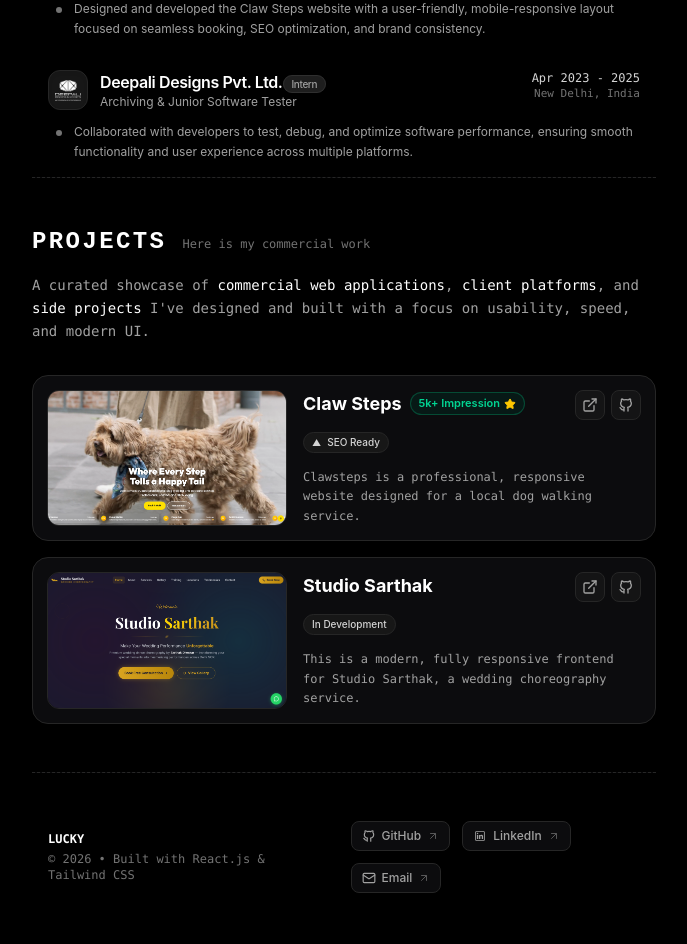
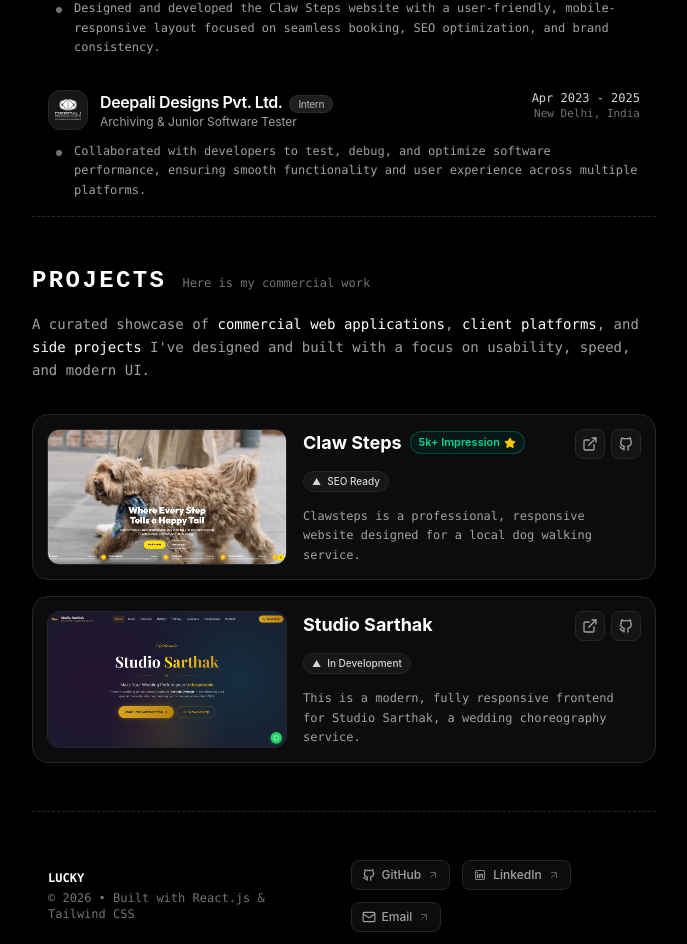
Before and after one commit to luckycoding-lab/portfolio, a React (Vite) app: page / in a window 1280 px wide. Shown: the part 1460-2404 px from the top of the page, without its empty margins (296-983 px from the left). Built offline with nearby package versions, Linux system fonts and the light colour scheme; a web font is replaced by a local one.

Commit message:
image format change

```diff
--- a/src/component/workExperiance.jsx
+++ b/src/component/workExperiance.jsx
@@ -59,7 +59,7 @@ export default function WorkExperience() {
                 <div>
                   <div className="flex flex-col items-start gap-2 sm:flex-row">
                     <h3 className="text-sm font-semibold tracking-tight text-white sm:text-base">
-                      {exp.company}
+                      {exp.company} &nbsp;
                       {exp.badge && (
                         <span className="shrink-0 whitespace-nowrap rounded-full border border-neutral-700/50 bg-neutral-800/80 px-1.5 py-0.5 text-[9px] font-medium text-neutral-400 sm:px-2 sm:text-[10px]">
                           {exp.badge}
@@ -83,7 +83,7 @@ export default function WorkExperience() {
             {/* Bullet Description */}
             <div className="ml-1 flex items-start gap-3 pl-1">
               <span className="mt-2 h-1.5 w-1.5 shrink-0 rounded-full bg-neutral-500" />
-              <p className="text-xs leading-relaxed text-neutral-400">
+              <p className="font-mono text-xs leading-relaxed text-neutral-400">
                 {exp.description}
               </p>
             </div>
--- a/src/data/projects.ts
+++ b/src/data/projects.ts
@@ -1,3 +1,6 @@
+import clawstepImg from "../../public/clawstep.png";
+import sarthakStudioImg from "../../public/sarthakstudio.png";
+
 export interface Project {
   id: string | number;
   title: string;
@@ -21,7 +24,7 @@ export const projects: Project[] = [
     title: "Claw Steps",
     description:
       "Clawsteps is a professional, responsive website designed for a local dog walking service.",
-    image: "/public/clawstep.png",
+    image: clawstepImg,
     liveUrl: "https://clawsteps.com/",
     githubUrl: "https://github.com/luckycoding-lab/clawsteps",
     technologies: ["HTML", "CSS", "JavaScript", "SEO"],
@@ -38,25 +41,14 @@ export const projects: Project[] = [
     title: "Studio Sarthak",
     description:
       "This is a modern, fully responsive frontend for Studio Sarthak, a wedding choreography service.",
-    badge: {
-      text: "React Js",
-    },
-      image:
-      "/public/sarthakstudio.png",
-    image: "/public/sarthakstudio.png",
+    image: sarthakStudioImg,
     liveUrl: "https://sarthakstudio.vercel.app/",
     githubUrl: "https://github.com/luckycoding-lab/sarthakstudio",
     technologies: ["React", "Vite", "Tailwind CSS"],
     year: 2024,
-    badge: { text: "In Development" },
+    badge: {
+      icon: "▲",
+      text: "In Development"
+    },
   },
-  // ➕ ADD YOUR NEW PROJECTS HERE:
-  // {
-  //   id: 3,
-  //   title: 'My Next App',
-  //   description: 'Full-stack MERN application built for high performance.',
-  //   image: '/projects/my-app.png',
-  //   liveUrl: 'https://myapp.vercel.app',
-  //   githubUrl: 'https://github.com/username/myapp',
-  // },
 ];
```
